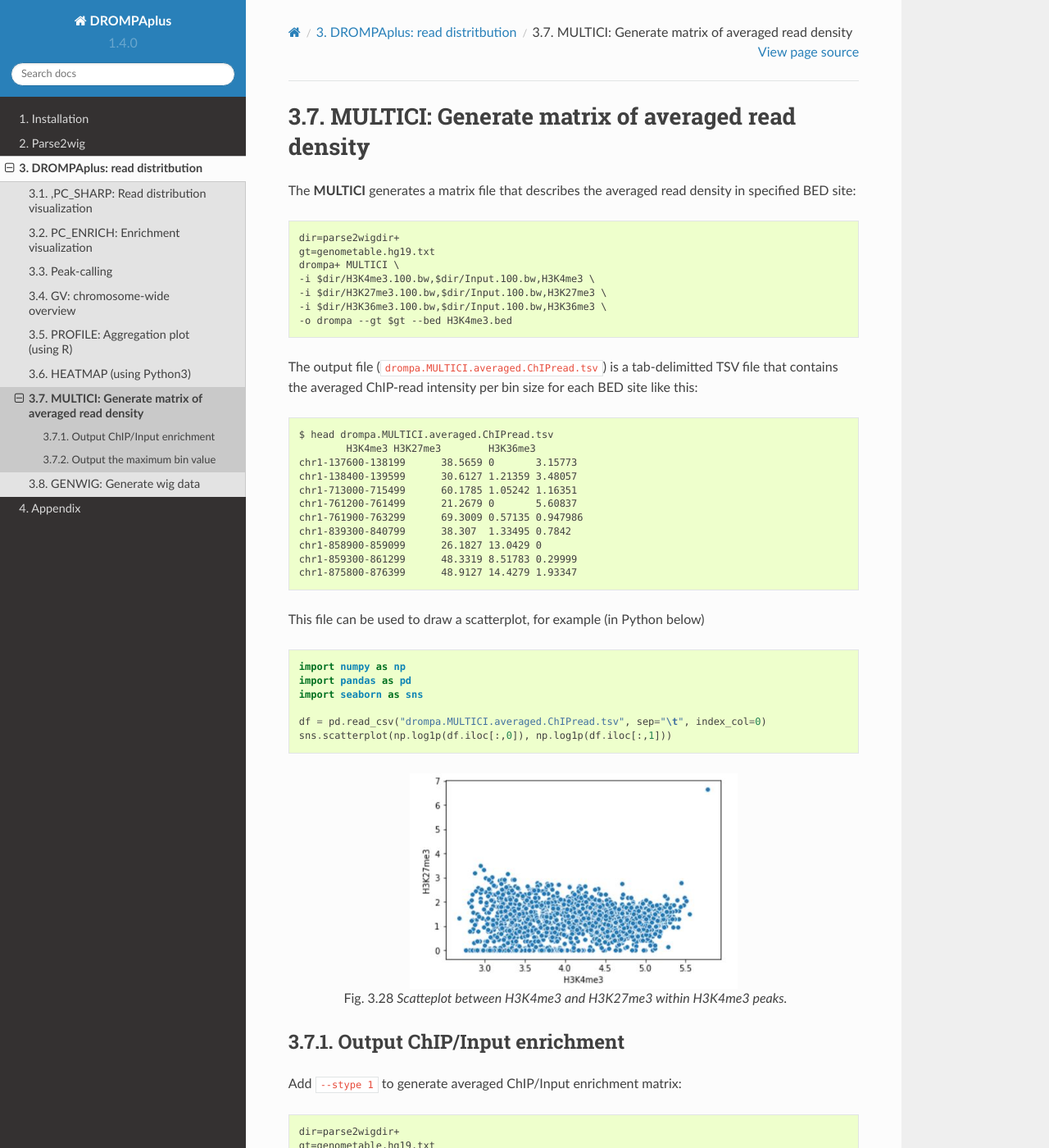
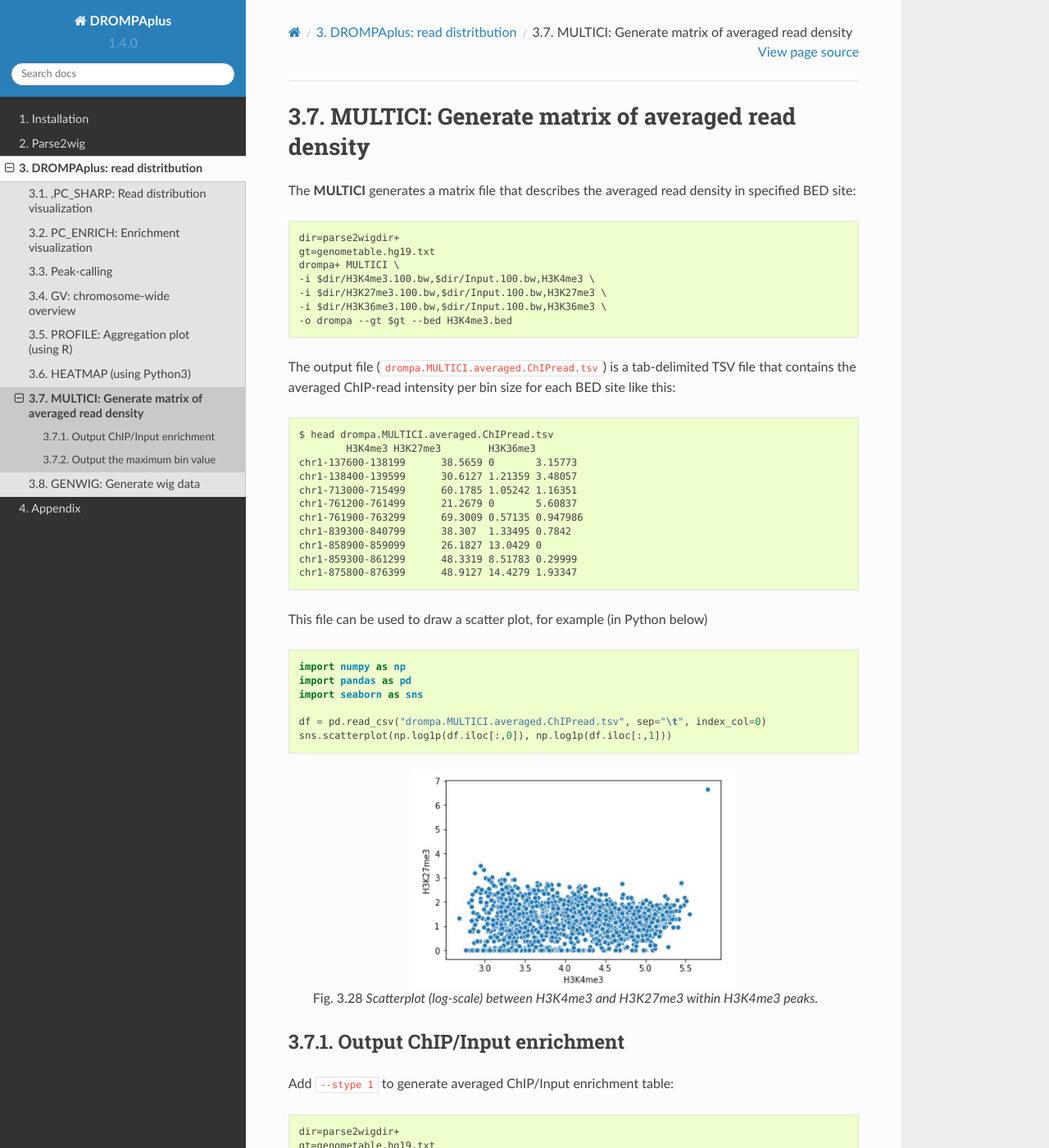
Before and after one commit to rnakato/DROMPAplus, a Sphinx documentation site: the page built from docs/content/drompa/MULTICI.rst, in a window 1280 px wide and 1400 px high. Shown: the whole window at 82% size. Built offline with Sphinx 7.4.7 and the Read the Docs theme 2.0.0, drawn with Linux system fonts in a browser that asks for light colours.

Commit message:
modify manual

```diff
--- a/docs/content/drompa/MULTICI.rst
+++ b/docs/content/drompa/MULTICI.rst
@@ -11,7 +11,7 @@ The **MULTICI** generates a matrix file that describes the averaged read density
     -i $dir/H3K36me3.100.bw,$dir/Input.100.bw,H3K36me3 \
     -o drompa --gt $gt --bed H3K4me3.bed
 
-The output file (``drompa.MULTICI.averaged.ChIPread.tsv``) is a tab-delimitted TSV file that contains the averaged ChIP-read intensity per bin size for each BED site like this::
+The output file (``drompa.MULTICI.averaged.ChIPread.tsv``) is a tab-delimited TSV file that contains the averaged ChIP-read intensity per bin size for each BED site like this::
 
      $ head drompa.MULTICI.averaged.ChIPread.tsv
              H3K4me3 H3K27me3        H3K36me3
@@ -25,7 +25,7 @@ The output file (``drompa.MULTICI.averaged.ChIPread.tsv``) is a tab-delimitted T
      chr1-859300-861299      48.3319 8.51783 0.29999
      chr1-875800-876399      48.9127 14.4279 1.93347
 
-This file can be used to draw a scatterplot, for example (in Python below)
+This file can be used to draw a scatter plot, for example (in Python below)
 
 .. code-block:: python3
 
@@ -41,13 +41,13 @@ This file can be used to draw a scatterplot, for example (in Python below)
    :align: center
    :alt: Alternate
 
-   Scatteplot between H3K4me3 and H3K27me3 within H3K4me3 peaks.
+   Scatterplot (log-scale) between H3K4me3 and H3K27me3 within H3K4me3 peaks.
 
 
 Output ChIP/Input enrichment
 ++++++++++++++++++++++++++++++++++++++
 
-Add ``--stype 1`` to generate averaged ChIP/Input enrichment matrix::
+Add ``--stype 1`` to generate averaged ChIP/Input enrichment table::
 
     dir=parse2wigdir+
     gt=genometable.hg19.txt
```
